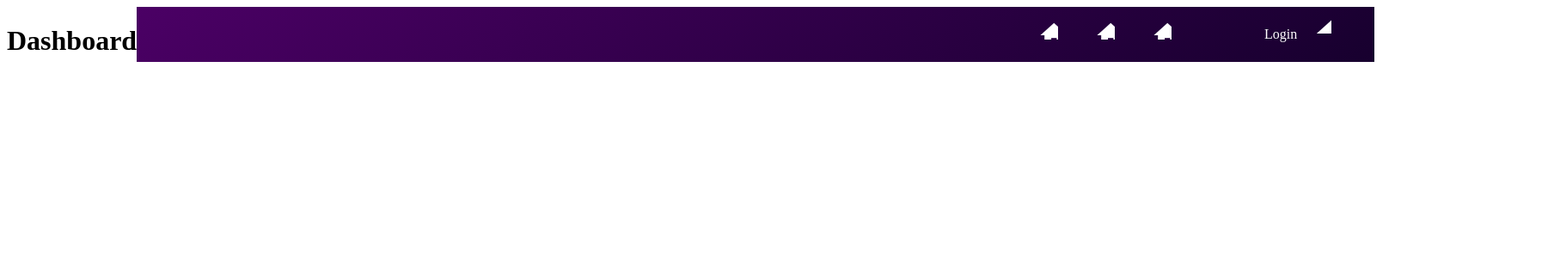
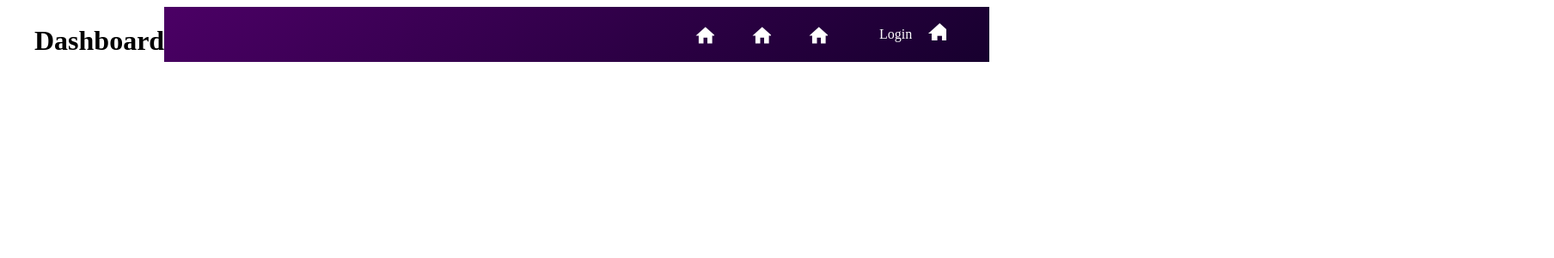
Before and after one commit to syaoranea/DashBoard, an Angular app: page / in a window 1280 px wide. Shown: the top 300 px of the page at 86% size, 1808 px wide, since content can reach past the window. Built offline with nearby package versions, Linux system fonts and the light colour scheme.

Commit message:
alterado icones

```diff
--- a/src/app/modules/dashboard/heading/heading.component.scss
+++ b/src/app/modules/dashboard/heading/heading.component.scss
@@ -1,5 +1,5 @@
 .app {
-    width: 1800px;
+    width: 1200px;
     display: flex;
     margin: 0 auto;
 }
@@ -17,9 +17,9 @@
 
         .icon {
             color: #fff;
-            font-size: 38px;
+            font-size: 27px;
             margin-right: 42px;
-            margin-bottom: 12px;
+
         }
     }
 
@@ -32,7 +32,8 @@
 
         .icon {
             color: #fff;
-            font-size: 52px;
+            font-size: 32px;
+           margin-top: 8px;
         }
 
         p {
```
